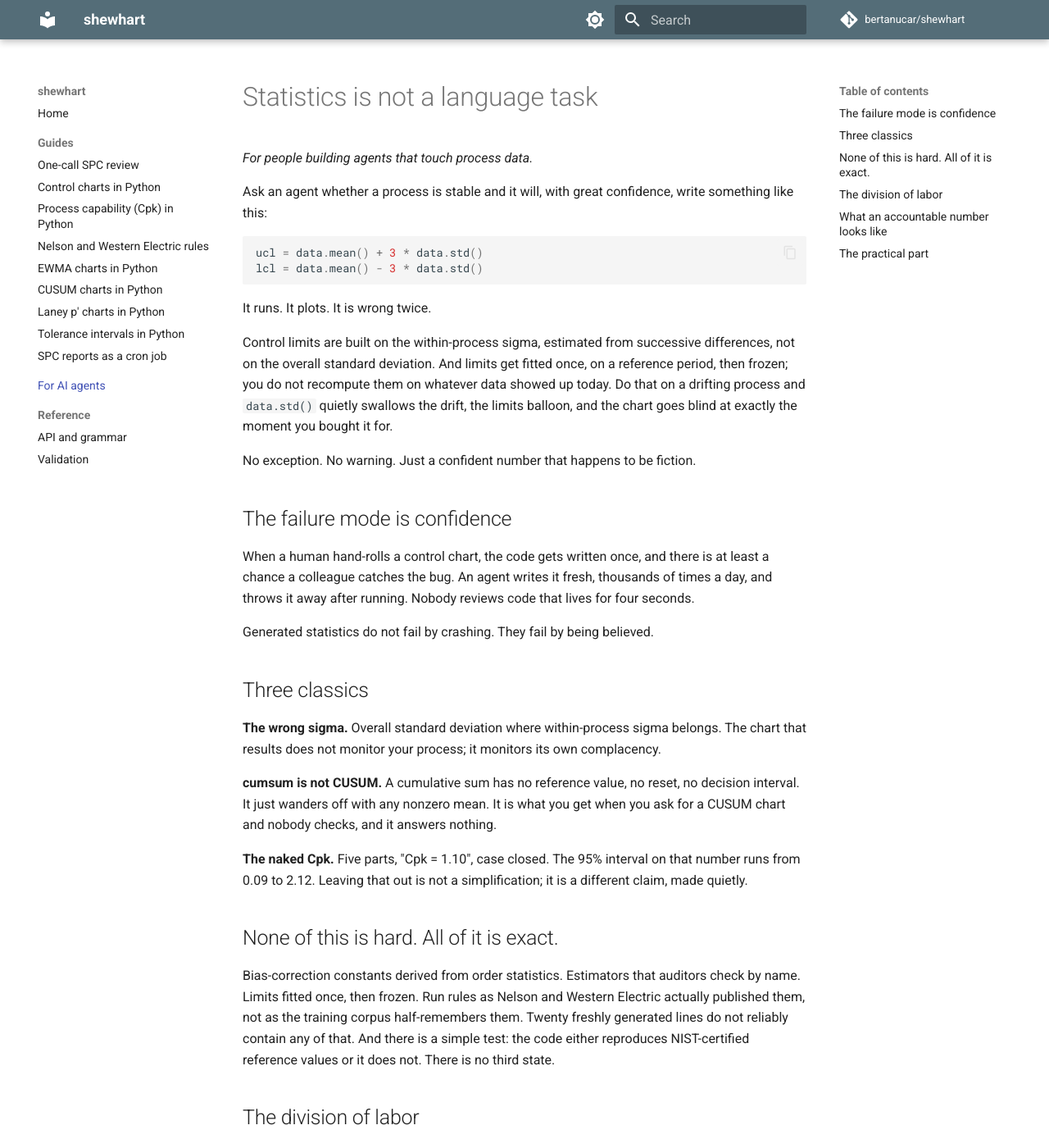
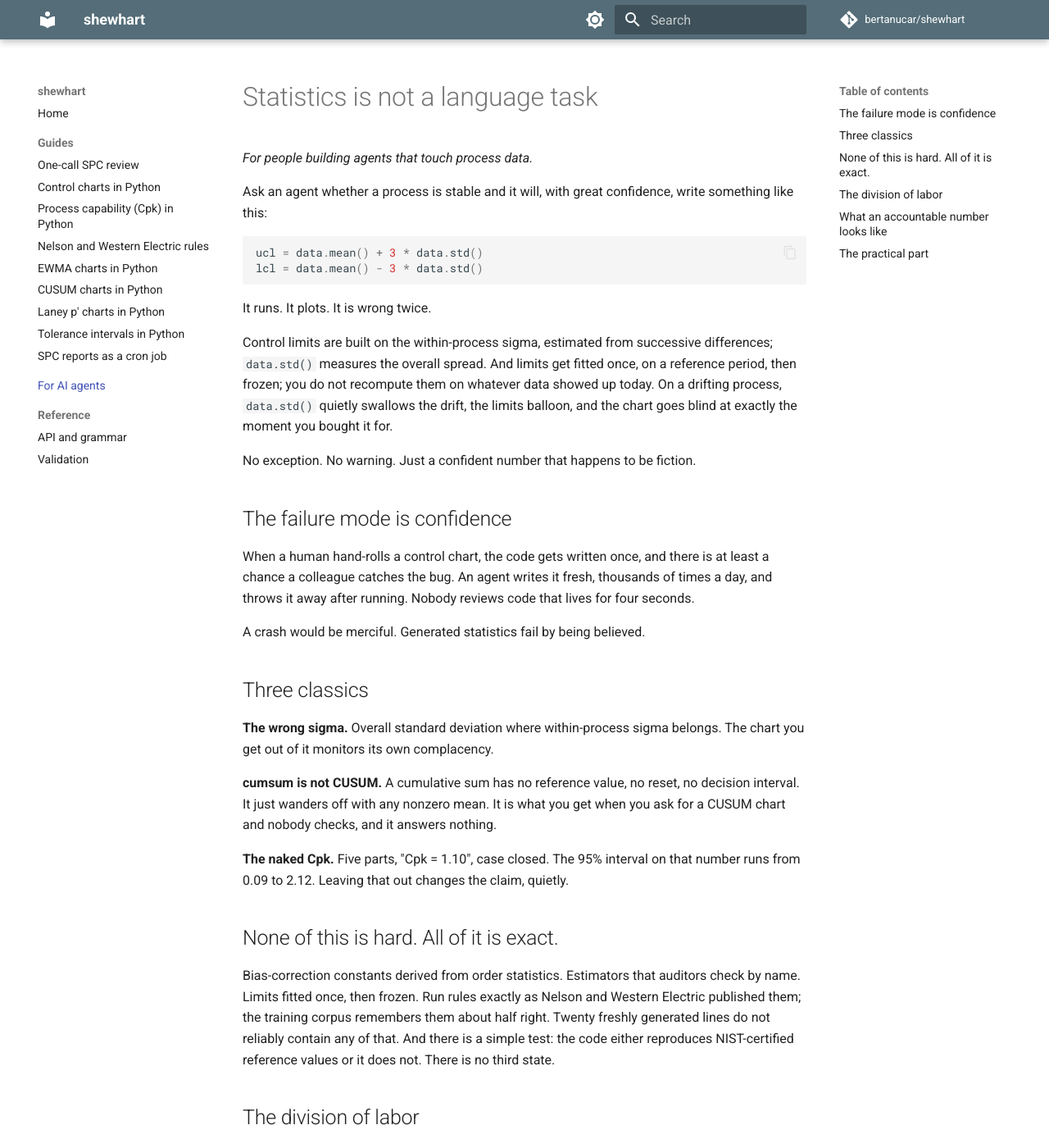
Before and after one commit to bertanucar/shewhart, an MkDocs documentation site: the page built from docs/agents.md, in a window 1280 px wide and 1400 px high. Shown: the whole window at 82% size. Built offline with MkDocs 1.6.1 and Material for MkDocs 9.7.7, drawn with Linux system fonts in a browser that asks for light colours; comment, search, counter and statistics services are not loaded; some of the changed text lies outside the part shown.

Commit message:
Drop the contrastive phrasing on the agents page

```diff
--- a/docs/agents.md
+++ b/docs/agents.md
@@ -13,9 +13,9 @@ lcl = data.mean() - 3 * data.std()
 It runs. It plots. It is wrong twice.
 
 Control limits are built on the within-process sigma, estimated from
-successive differences, not on the overall standard deviation. And limits
-get fitted once, on a reference period, then frozen; you do not recompute
-them on whatever data showed up today. Do that on a drifting process and
+successive differences; `data.std()` measures the overall spread. And
+limits get fitted once, on a reference period, then frozen; you do not
+recompute them on whatever data showed up today. On a drifting process,
 `data.std()` quietly swallows the drift, the limits balloon, and the chart
 goes blind at exactly the moment you bought it for.
 
@@ -29,13 +29,12 @@ there is at least a chance a colleague catches the bug. An agent writes it
 fresh, thousands of times a day, and throws it away after running. Nobody
 reviews code that lives for four seconds.
 
-Generated statistics do not fail by crashing. They fail by being believed.
+A crash would be merciful. Generated statistics fail by being believed.
 
 ## Three classics
 
 **The wrong sigma.** Overall standard deviation where within-process sigma
-belongs. The chart that results does not monitor your process; it monitors
-its own complacency.
+belongs. The chart you get out of it monitors its own complacency.
 
 **cumsum is not CUSUM.** A cumulative sum has no reference value, no reset,
 no decision interval. It just wanders off with any nonzero mean. It is what
@@ -43,22 +42,21 @@ you get when you ask for a CUSUM chart and nobody checks, and it answers
 nothing.
 
 **The naked Cpk.** Five parts, "Cpk = 1.10", case closed. The 95% interval
-on that number runs from 0.09 to 2.12. Leaving that out is not a
-simplification; it is a different claim, made quietly.
+on that number runs from 0.09 to 2.12. Leaving that out changes the
+claim, quietly.
 
 ## None of this is hard. All of it is exact.
 
 Bias-correction constants derived from order statistics. Estimators that
-auditors check by name. Limits fitted once, then frozen. Run rules as
-Nelson and Western Electric actually published them, not as the training
-corpus half-remembers them. Twenty freshly generated lines do not reliably
+auditors check by name. Limits fitted once, then frozen. Run rules exactly as
+Nelson and Western Electric published them; the training corpus remembers
+them about half right. Twenty freshly generated lines do not reliably
 contain any of that. And there is a simple test: the code either reproduces
 NIST-certified reference values or it does not. There is no third state.
 
 ## The division of labor
 
-Agents should not stay away from process data. They should stay away from
-the arithmetic.
+Keep agents on the process data. Keep them off the arithmetic.
 
 > **The agent interprets. Validated code calculates.**
 
```
